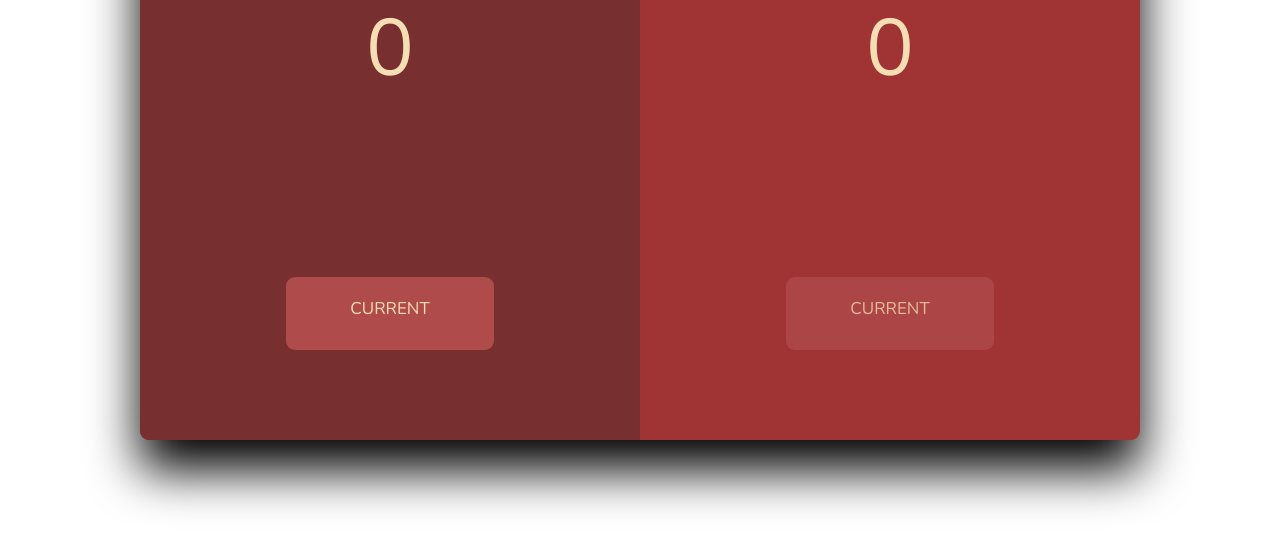
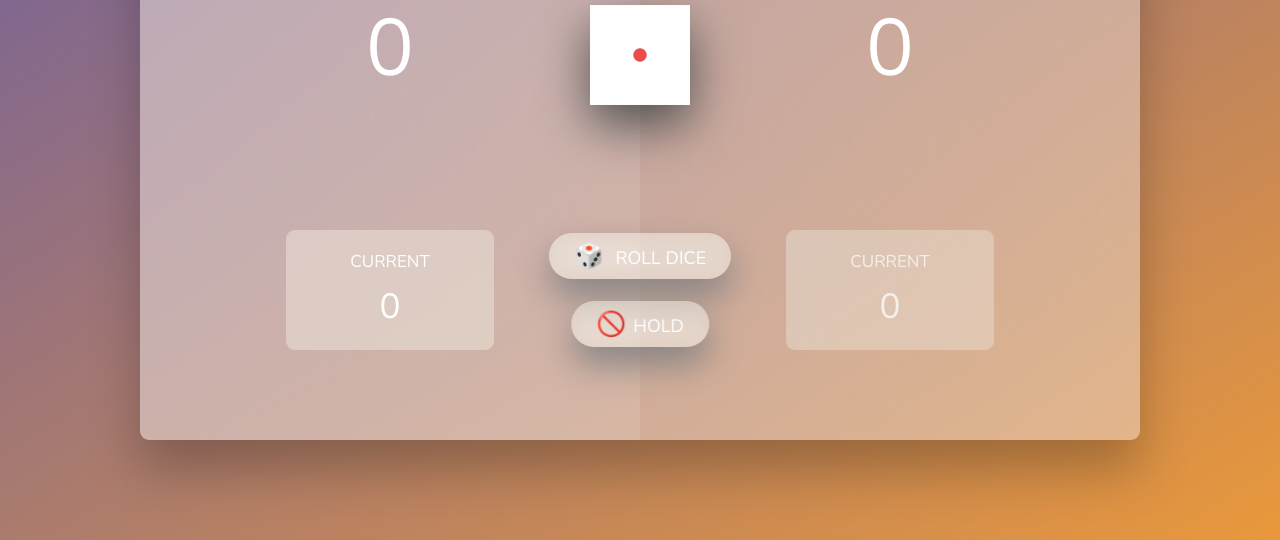
Before and after one commit to AustinPerez760/Dice_Game, a plain HTML site: page index.html in a window 1280 px wide. Shown: the part 260-800 px from the top of the page. Drawn offline with nearby package versions, Linux system fonts and the light colour scheme.

Commit message:
re-syled with new colorway

```diff
--- a/index.html
+++ b/index.html
@@ -14,7 +14,7 @@
         <p class="score" id="score--0">0</p>
         <div class="current">
           <p class="current-label">Current</p>
-          <p class="current-score" id="current--0"></p>
+          <p class="current-score" id="current--0">0</p>
         </div>
       </section>
       <section class="player player--1">
@@ -22,9 +22,14 @@
         <p class="score" id="score--1">0</p>
         <div class="current">
           <p class="current-label">Current</p>
-          <p class="current-score" id="current--1"></p>
+          <p class="current-score" id="current--1">0</p>
         </div>
       </section>
+
+      <img src="dice-1.png" alt="Dice face" class="dice" />
+      <button class="btn btn--new">↪️ New Game</button>
+      <button class="btn btn--roll">🎲 Roll Dice</button>
+      <button class="btn btn--hold">🚫Hold</button>
     </main>
     <script src="script.js"></script>
   </body>
--- a/styles.css
+++ b/styles.css
@@ -16,6 +16,11 @@ body {
   font-weight: 400;
   height: 100vh;
   color: black;
+  background-image: linear-gradient(
+    to top left,
+    rgb(233, 152, 59) 0%,
+    rgba(27, 3, 105, 0.638) 100%
+  );
   display: flex;
   align-items: center;
   justify-content: center;
@@ -26,10 +31,10 @@ main {
   position: relative;
   width: 100rem;
   height: 60rem;
-  background-color: rgb(160, 52, 52);
+  background-color: rgba(255, 255, 255, 0.35);
   backdrop-filter: blur(200px);
   filter: blur();
-  box-shadow: 0 3rem 5rem black;
+  box-shadow: 0 3rem 5rem rgb(0, 0, 0, 0.25);
   border-radius: 9px;
   overflow: hidden;
   display: flex;
@@ -48,7 +53,7 @@ main {
 .name {
   position: relative;
   font-size: 4rem;
-  color: wheat;
+  color: white;
   text-transform: uppercase;
   letter-spacing: 1px;
   word-spacing: 2px;
@@ -59,12 +64,12 @@ main {
 .score {
   font-size: 8rem;
   font-weight: 300;
-  color: wheat;
+  color: white;
   margin-bottom: auto;
 }
 
 .player--active {
-  background-color: rgb(120, 47, 47);
+  background-color: rgba(255, 255, 255, 0.107);
 }
 
 .player--active .name {
@@ -80,10 +85,10 @@ main {
 }
 
 .current {
-  background-color: rgb(175, 75, 75);
+  background-color: rgba(234, 226, 215, 0.57);
   opacity: 0.8;
   border-radius: 9px;
-  color: whitesmoke;
+  color: rgba(250, 189, 115, 0.57);
   width: 65%;
   padding: 2rem;
   text-align: center;
@@ -94,12 +99,12 @@ main {
   text-transform: uppercase;
   margin-bottom: 1rem;
   font-size: 1.7rem;
-  color: wheat;
+  color: white;
 }
 
 .current-score {
   font-size: 3.5rem;
-  color: wheat;
+  color: white;
 }
 
 /* ABSOLUTE POSITIONED ELEMENTS */
@@ -107,14 +112,23 @@ main {
   position: absolute;
   left: 50%;
   transform: translateX(-50%);
-  color: black;
+  color: rgb(255, 255, 255);
   background: none;
+  border: none;
   font-family: inherit;
   font-size: 1.8rem;
   text-transform: uppercase;
   cursor: pointer;
   font-weight: 400;
   transition: all 0.2s;
+
+  background-color: wheat;
+  background-color: rgba(234, 226, 215, 0.57);
+  backdrop-filter: blur(10px);
+
+  padding: 0.7rem 2.5rem;
+  border-radius: 50rem;
+  box-shadow: 0 1.75rem 3.5rem rgb(136, 132, 132);
 }
 
 .btn::first-letter {
@@ -149,7 +163,7 @@ main {
   top: 16.5rem;
   transform: translateX(-50%);
   height: 10rem;
-  box-shadow: 0 2rem 5rem black;
+  box-shadow: 0 2rem 5rem rgb(80, 80, 80);
 }
 
 .player--winner {
@@ -158,5 +172,5 @@ main {
 
 .player--winner .name {
   font-weight: 700;
-  color: wheat;
+  color: white;
 }
```
